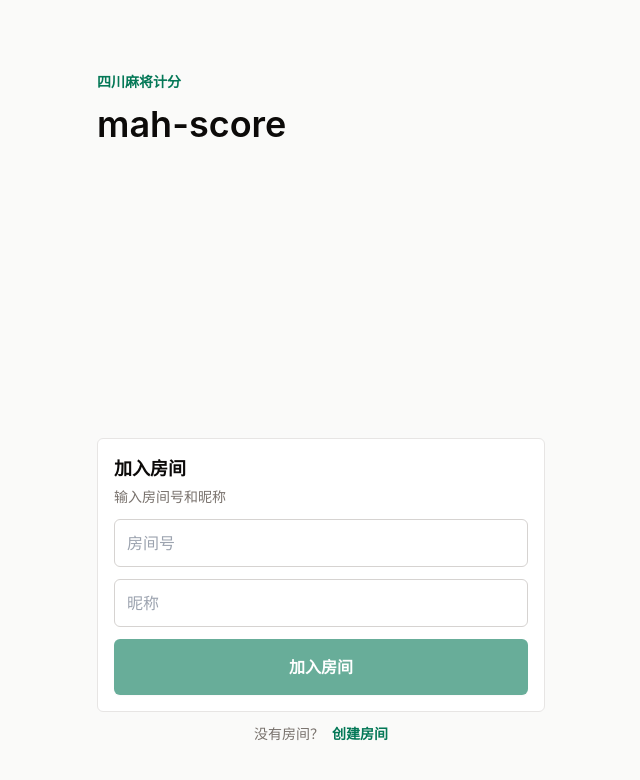
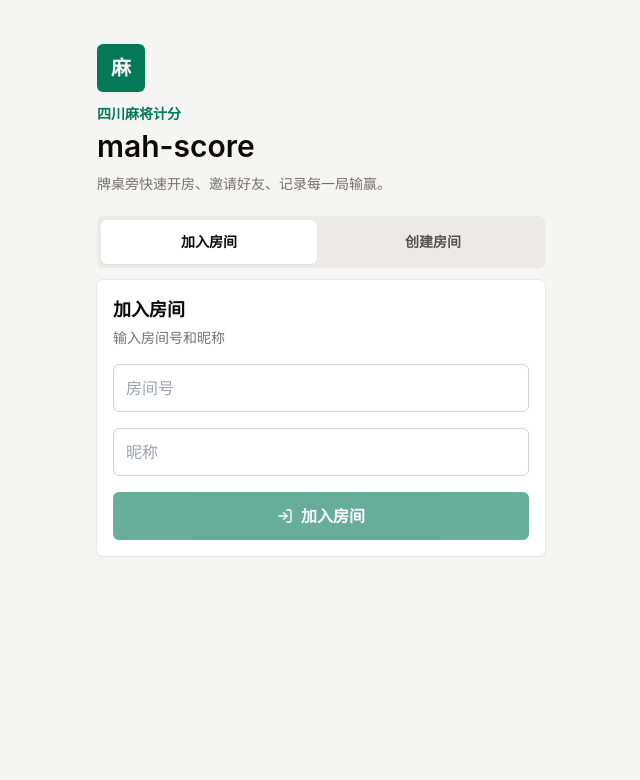
Before and after one commit to dengweiqiang22/mah-score, a React (Vite) app in the folder frontend/: page / in a window 1280 px wide. Shown: the top 780 px of the page, without its empty margins (319-959 px from the left). Built offline with nearby package versions, Linux system fonts and the light colour scheme.

Commit message:
feat(home): 重构首页入口布局
- 将首页调整为集中式加入和创建入口

- 复用现有 Button 和 Notice 统一入口页基础视觉

- 删除不再使用的 HomeActionButton 组件

```diff
--- a/frontend/src/components/HomeActionButton.tsx
+++ /dev/null
@@ -1,24 +0,0 @@
-interface HomeActionButtonProps {
-  readonly children: string;
-  readonly disabled?: boolean;
-  readonly onClick?: () => void;
-  readonly variant: "primary" | "secondary";
-}
-
-const variantClassName: Record<HomeActionButtonProps["variant"], string> = {
-  primary: "bg-emerald-700 text-white shadow-sm active:bg-emerald-800",
-  secondary: "border border-stone-300 bg-white text-stone-950 active:bg-stone-100",
-};
-
-export function HomeActionButton({ children, disabled = false, onClick, variant }: HomeActionButtonProps) {
-  return (
-    <button
-      className={`h-14 w-full rounded-md px-4 text-base font-semibold disabled:cursor-not-allowed disabled:opacity-60 ${variantClassName[variant]}`}
-      disabled={disabled}
-      onClick={onClick}
-      type="button"
-    >
-      {children}
-    </button>
-  );
-}
--- a/frontend/src/pages/HomePage.tsx
+++ b/frontend/src/pages/HomePage.tsx
@@ -1,14 +1,18 @@
 import { useEffect, useState } from "react";
+import { LogIn, Plus } from "lucide-react";
 
 import { createRoom, joinRoom } from "../api/roomApi";
-import { HomeActionButton } from "../components/HomeActionButton";
+import { Button } from "../components/ui/Button";
+import { Notice } from "../components/ui/Notice";
 import { saveInitialRoomDetail } from "../utils/initialRoomDetail";
 import { savePlayerIdentity } from "../utils/playerIdentity";
+
+type EntryMode = "join" | "create";
 
 export function HomePage() {
   const [isCreatingRoom, setIsCreatingRoom] = useState(false);
   const [isJoiningRoom, setIsJoiningRoom] = useState(false);
-  const [isCreateRoomOpen, setIsCreateRoomOpen] = useState(false);
+  const [entryMode, setEntryMode] = useState<EntryMode>("join");
   const [createNickname, setCreateNickname] = useState("");
   const [joinNickname, setJoinNickname] = useState("");
   const [manualJoinRoomId, setManualJoinRoomId] = useState("");
@@ -102,27 +106,67 @@ export function HomePage() {
   }
 
   const isInviteMode = invitedRoomId !== undefined && inviteModeError === undefined;
+  const activeEntryMode: EntryMode = isInviteMode ? "join" : entryMode;
 
   return (
-    <main className="min-h-screen bg-stone-50 px-5 py-6 text-stone-950">
-      <section className="mx-auto flex min-h-[calc(100vh-3rem)] w-full max-w-md flex-col justify-between">
-        <div className="pt-12">
+    <main className="min-h-screen bg-stone-100 px-4 py-6 text-stone-950">
+      <section className="mx-auto grid min-h-[calc(100vh-3rem)] w-full max-w-md content-start gap-5">
+        <div className="grid gap-3 pt-5">
+          <div className="flex h-12 w-12 items-center justify-center rounded-md bg-emerald-700 text-xl font-semibold text-white shadow-sm">
+            麻
+          </div>
+          <div>
             <p className="text-sm font-semibold text-emerald-700">四川麻将计分</p>
-          <h1 className="mt-3 text-4xl font-semibold tracking-normal">mah-score</h1>
+            <h1 className="mt-1 text-3xl font-semibold tracking-normal">mah-score</h1>
+            <p className="mt-2 text-sm leading-6 text-stone-500">
+              牌桌旁快速开房、邀请好友、记录每一局输赢。
+            </p>
+          </div>
         </div>
 
-        <div className="grid gap-3 pb-8">
+        <div className="grid gap-3">
           {inviteModeError !== undefined ? (
-            <p className="rounded-md border border-red-200 bg-red-50 px-4 py-3 text-sm leading-6 text-red-700">
-              {inviteModeError}
-            </p>
+            <Notice variant="danger">{inviteModeError}</Notice>
           ) : null}
           {errorMessage !== undefined ? (
-            <p className="rounded-md border border-red-200 bg-red-50 px-4 py-3 text-sm leading-6 text-red-700">
-              {errorMessage}
-            </p>
+            <Notice variant="danger">{errorMessage}</Notice>
           ) : null}
-          <div className="grid gap-3 rounded-md border border-stone-200 bg-white p-4">
+
+          {!isInviteMode ? (
+            <div className="grid grid-cols-2 gap-2 rounded-md bg-stone-200/70 p-1">
+              <button
+                className={`h-11 rounded-md text-sm font-semibold transition-colors ${
+                  activeEntryMode === "join"
+                    ? "bg-white text-stone-950 shadow-sm"
+                    : "text-stone-600 active:bg-stone-100"
+                }`}
+                onClick={() => {
+                  setEntryMode("join");
+                  setErrorMessage(undefined);
+                }}
+                type="button"
+              >
+                加入房间
+              </button>
+              <button
+                className={`h-11 rounded-md text-sm font-semibold transition-colors ${
+                  activeEntryMode === "create"
+                    ? "bg-white text-stone-950 shadow-sm"
+                    : "text-stone-600 active:bg-stone-100"
+                }`}
+                onClick={() => {
+                  setEntryMode("create");
+                  setErrorMessage(undefined);
+                }}
+                type="button"
+              >
+                创建房间
+              </button>
+            </div>
+          ) : null}
+
+          {activeEntryMode === "join" ? (
+            <div className="grid gap-4 rounded-md bg-white p-4 shadow-sm ring-1 ring-stone-200/80">
               <div>
                 <h2 className="text-lg font-semibold tracking-normal">加入房间</h2>
                 <p className="mt-1 text-sm text-stone-500">
@@ -156,36 +200,28 @@ export function HomePage() {
                 placeholder="昵称"
                 value={joinNickname}
               />
-            <HomeActionButton
+              <Button
                 disabled={
                   isJoiningRoom ||
                   joinNickname.trim().length === 0 ||
                   (!isInviteMode && manualJoinRoomId.length !== 3)
                 }
-              onClick={handleJoinRoom}
+                onClick={() => {
+                  void handleJoinRoom();
+                }}
+                size="lg"
                 variant="primary"
               >
+                <LogIn className="h-4 w-4" />
                 {isJoiningRoom ? "加入中..." : "加入房间"}
-            </HomeActionButton>
+              </Button>
             </div>
-
-          {!isInviteMode ? (
-            <div className="grid gap-3 px-1">
-              <div className="flex items-center justify-center gap-2 text-sm text-stone-500">
-                <span>没有房间？</span>
-                <button
-                  className="font-semibold text-emerald-700"
-                  onClick={() => {
-                    setIsCreateRoomOpen((currentValue) => !currentValue);
-                  }}
-                  type="button"
-                >
-                  创建房间
-                </button>
+          ) : (
+            <div className="grid gap-4 rounded-md bg-white p-4 shadow-sm ring-1 ring-stone-200/80">
+            <div>
+              <h2 className="text-lg font-semibold tracking-normal">创建房间</h2>
+              <p className="mt-1 text-sm text-stone-500">输入你的昵称，创建后分享给好友。</p>
             </div>
-
-              {isCreateRoomOpen ? (
-                <div className="grid gap-3 rounded-md border border-stone-200 bg-white p-4">
             <input
               className="h-12 rounded-md border border-stone-300 px-3 text-base outline-none focus:border-emerald-700"
               autoComplete="name"
@@ -198,17 +234,19 @@ export function HomePage() {
               placeholder="房主昵称"
               value={createNickname}
             />
-                  <HomeActionButton
+            <Button
               disabled={isCreatingRoom || createNickname.trim().length === 0}
-                    onClick={handleCreateRoom}
-                    variant="secondary"
+              onClick={() => {
+                void handleCreateRoom();
+              }}
+              size="lg"
+              variant="primary"
             >
-                    {isCreatingRoom ? "创建中..." : "确认创建"}
-                  </HomeActionButton>
+              <Plus className="h-4 w-4" />
+              {isCreatingRoom ? "创建中..." : "创建房间"}
+            </Button>
             </div>
-              ) : null}
-            </div>
-          ) : null}
+          )}
         </div>
       </section>
     </main>
```
Lines whose indentation alone changed are shown as unchanged.
